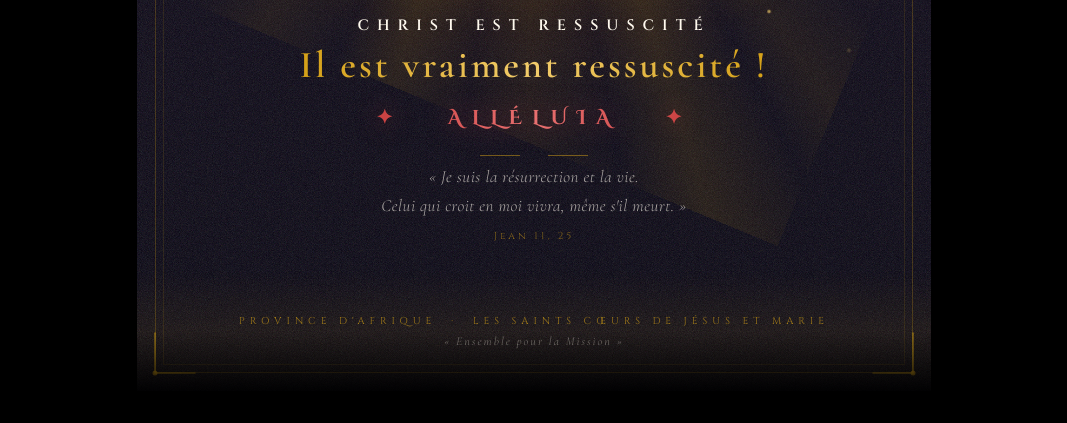
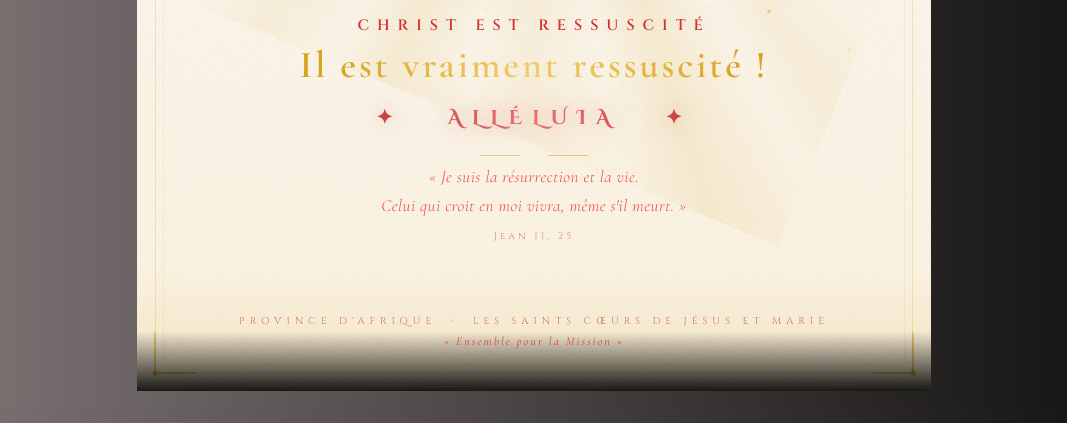
Before and after one commit to Yedmithra/P-ques-, a plain HTML site: page index.html in a window 1280 px wide. Shown: the part 764-1187 px from the top of the page, without its empty margins (106-1173 px from the left). Drawn offline with nearby package versions, Linux system fonts and the light colour scheme.

Commit message:
fourth commit

```diff
--- a/index.html
+++ b/index.html
@@ -10,17 +10,17 @@
 
   :root {
     --gold:       #D4A017;
-    --gold-light: #F2CC6B;
+    --gold-light: #e8b73b;
     --gold-pale:  #FFF3C4;
-    --cream:      #FFF9EE;
-    --night:      #080610;
+    --cream:      #d73030;
+    --night:      #FFFFFF;
     --coral:      #C94040;
-    --white:      #FFFFFF;
+    --white:      #C94040;
   }
 
   html, body {
     width: 100%; min-height: 100vh;
-    background: #000;
+    background: linear-gradient(to right, #807777, #100e0e);
     display: flex;
     align-items: center;
     justify-content: center;
@@ -48,7 +48,7 @@
     height: 1123px;
     transform-origin: top left;
     overflow: hidden;
-    background: var(--night);
+    background: #FFFFFF;
     font-family: "Cormorant Garamond", serif;
   }
 
@@ -56,9 +56,9 @@
   .bg-gradient {
     position: absolute; inset: 0;
     background:
-      radial-gradient(ellipse 60% 55% at 50% 38%, #3B1F0A 0%, transparent 70%),
-      radial-gradient(ellipse 90% 60% at 50% 0%,  #1C0A00 0%, transparent 60%),
-      linear-gradient(180deg, #080205 0%, #0E0818 40%, #060410 100%);
+  radial-gradient(ellipse 60% 45% at 50% 20%, #FFF8E7 0%, transparent 70%),
+  radial-gradient(ellipse 90% 50% at 50% 0%, #FFF3CC 0%, transparent 60%),
+  linear-gradient(180deg, #FFFDF5 0%, #FFF9EE 60%, #FFF5E0 100%);
   }
 
   .bg-grain {
@@ -100,7 +100,7 @@
     position: absolute;
     width: 480px; height: 480px;
     top: -20px; left: 50%; transform: translateX(-50%);
-    background: radial-gradient(circle, rgba(212,160,23,.55) 0%, rgba(212,160,23,.2) 30%, transparent 70%);
+    background: radial-gradient(circle, rgba(212,160,23,.35) 0%, transparent 70%);
     animation: pulseGlow 4s ease-in-out infinite alternate;
     filter: blur(2px);
   }
@@ -108,7 +108,7 @@
     position: absolute;
     width: 700px; height: 380px;
     top: 60px; left: 50%; transform: translateX(-50%);
-    background: radial-gradient(ellipse, rgba(255,230,150,.15) 0%, transparent 70%);
+    background: radial-gradient(ellipse, rgba(212,160,23,.12) 0%, transparent 70%);
     animation: pulseGlow 6s ease-in-out infinite alternate-reverse;
   }
   @keyframes pulseGlow {
@@ -231,12 +231,12 @@
   }
   .quote-text {
     font-family: "Cormorant Garamond", serif; font-style:italic;
-    font-size:17px; font-weight:300; color:rgba(255,249,238,.65);
+    font-size:17px; font-weight:300; color:rgba(235, 27, 27, 0.792);
     line-height:1.7; letter-spacing:.5px;
   }
   .quote-ref {
     font-family:"Cinzel",serif; font-size:10px;
-    letter-spacing:3px; color:var(--gold); opacity:.55; margin-top:8px;
+    letter-spacing:3px; color:var(--coral); opacity:.55; margin-top:8px;
   }
 
   /* Bottom */
@@ -248,11 +248,11 @@
   }
   .jme-sig {
     font-family:"Cinzel",serif; font-size:10px; letter-spacing:5px;
-    color:var(--gold); opacity:.7; text-transform:uppercase;
+    color:var(--coral); opacity:.7; text-transform:uppercase;
   }
   .jme-sub {
     font-family:"Cormorant Garamond",serif; font-size:12px;
-    font-style:italic; color:rgba(255,249,238,.35); letter-spacing:2px;
+    font-style:italic; color:rgba(232, 17, 24, 0.773); letter-spacing:2px;
   }
 
   /* Particles */
```
